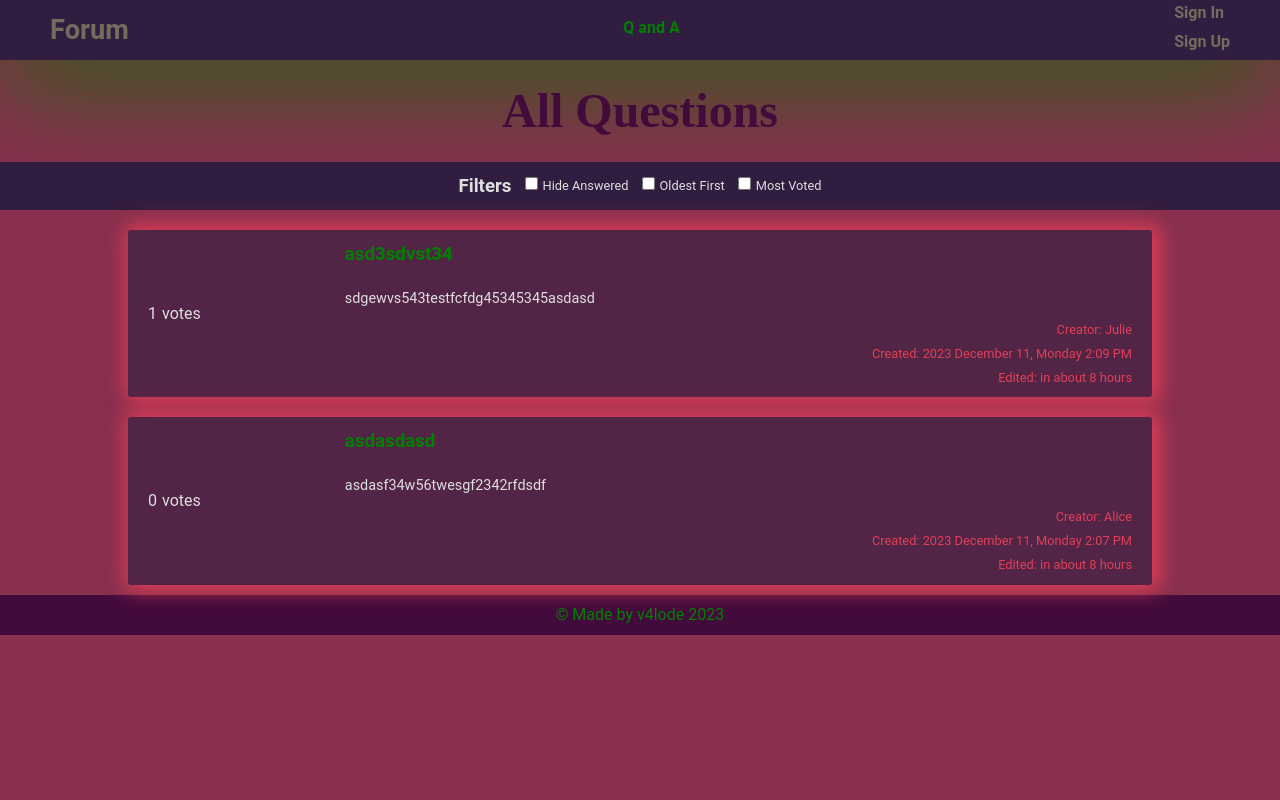
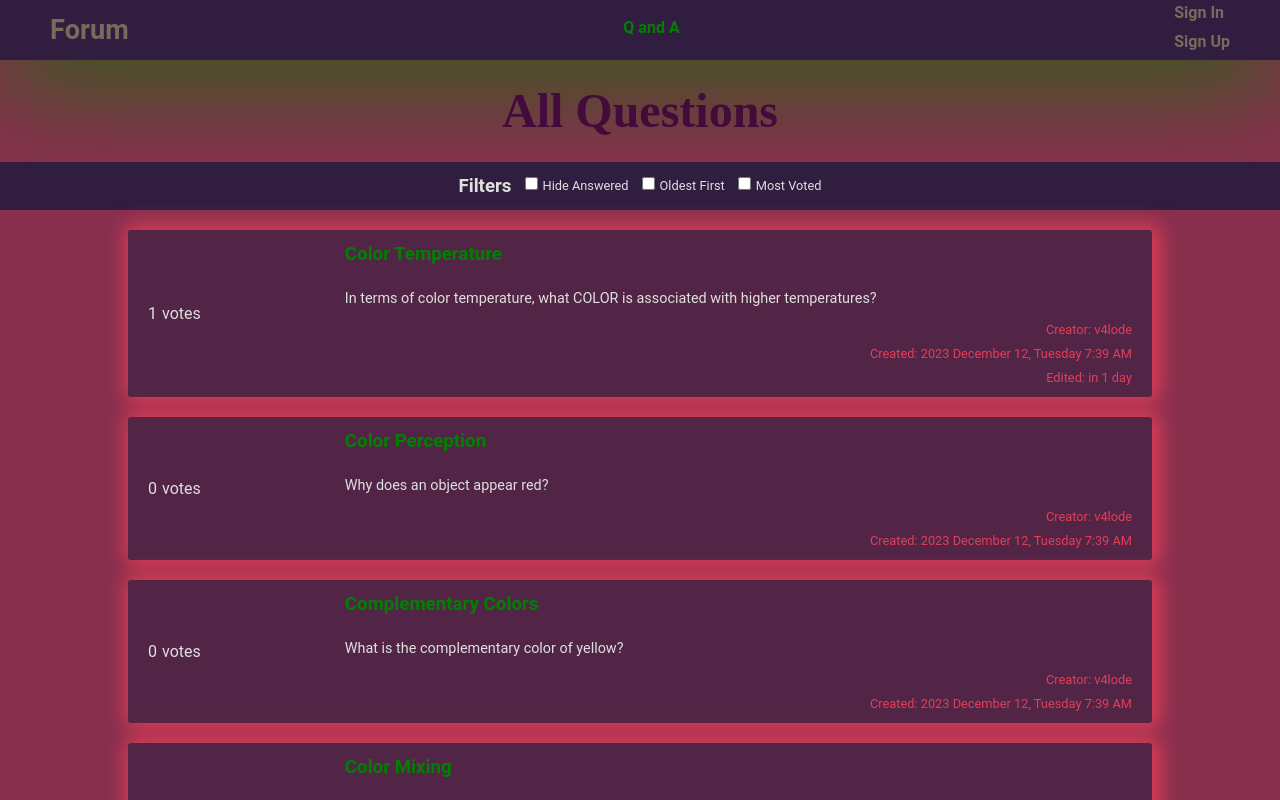
Before and after one commit to nokas90/forum-codeAcademy, a React (Create React App) app: page /questions/allQuestions in a window 1280 px wide. Shown: the top 800 px of the page. Built offline with nearby package versions, Linux system fonts and the light colour scheme; data requests are answered from the project's data file.

Commit message:
final fixes, comment clg, clean code

```diff
--- a/src/components/UI/NavBar.jsx
+++ b/src/components/UI/NavBar.jsx
@@ -47,7 +47,9 @@ const StyledHeader = styled.header`
     color: #dfdfdf;
     > img {
       border-radius:50%;
-      height: 30px;
+      height: 40px;
+      width:40px;
+      object-fit: cover;
     }
   }
   @media (max-width: 768px) {
--- a/src/components/pages/AddQuestion.jsx
+++ b/src/components/pages/AddQuestion.jsx
@@ -8,7 +8,6 @@ import UsersContext from "../../contexts/UserContext";
 import ForumQuestionsContext from "../../contexts/ForumQuestionsContext";
 import FormikInput from "../UI/FormitInput";
 import Typewriter from "../UI/TypeWriter";
-import { FormatDate } from "../helperFunctions/DataManipulation";
 
 
 const StyledAddFormPage = styled.main`
--- a/src/components/pages/AllQuestions.jsx
+++ b/src/components/pages/AllQuestions.jsx
@@ -103,21 +103,11 @@ const AllQuestions = () => {
   const { questions, setQuestions, QuestionsActionTypes } = useContext(ForumQuestionsContext);
   const { answers } = useContext(ForumAnswersContext);
 
-  // State
+  // Filter State
   const [showAnswered, setShowAnswered] = useState(true);
   const [sortOrder, setSortOrder] = useState("desc");
   const [sortCriteria, setSortCriteria] = useState("date");
 
-  // Event Handlers
-  const toggleSortOrder = () => {
-    setSortOrder((prevOrder) => (prevOrder === "desc" ? "asc" : "desc"));
-  };
-
-  const toggleSortCriteria = () => {
-    setSortCriteria((prevCriteria) =>
-      prevCriteria === "date" ? "votes" : "date"
-    );
-  };
 
   useEffect(() => {
     fetch(`http://localhost:8080/questions`)
@@ -129,6 +119,17 @@ const AllQuestions = () => {
         })
       );
   }, []);
+
+  const toggleSortOrder = () => {
+    setSortOrder((prevOrder) => (prevOrder === "desc" ? "asc" : "desc"));
+  };
+
+  const toggleSortCriteria = () => {
+    setSortCriteria((prevCriteria) =>
+      prevCriteria === "date" ? "votes" : "date"
+    );
+  };
+
 
   // Sorting Functions
   const compareDates = (a, b) => {
@@ -156,10 +157,6 @@ const AllQuestions = () => {
     sortCriteria === "date"
       ? filteredAndSortedQuestions.sort(compareDates)
       : filteredAndSortedQuestions.sort(compareVotes);
-
-  useEffect(() => {
-    // code
-  }, []);
 
   return (
     <>
--- a/src/components/pages/EditAnswer.jsx
+++ b/src/components/pages/EditAnswer.jsx
@@ -89,8 +89,8 @@ const EditAnswer = ({ data, setEditClick }) => {
                 value={props.values.answer}
                 id="answer"
                 type="textarea"
-                rows={5}
-                columns={10}
+                rows={8}
+                columns={28}
                 onBlur={props.handleBlur}
                 formik={props}
               />
--- a/src/components/pages/EditQuestion.jsx
+++ b/src/components/pages/EditQuestion.jsx
@@ -54,7 +54,7 @@ const EditQuestion = () => {
     fetch(`http://localhost:8080/questions/${id}`)
       .then((res) => res.json())
       .then((data) => {
-        console.log(data);
+        // console.log(data);
         if (!data.title) {
           // navigate('/');
         }
@@ -90,7 +90,7 @@ const EditQuestion = () => {
               isEdited: true,
               editedDate: new Date().toLocaleString(),
             };
-            console.log(finalValues);
+            // console.log(finalValues);
             setQuestions({
               type: QuestionsActionTypes.edit,
               id: id,
--- a/src/components/pages/Login.jsx
+++ b/src/components/pages/Login.jsx
@@ -64,20 +64,13 @@ const Login = () => {
     initialValues: formValues,
     validationSchema: validationSchema,
     onSubmit: (values) => {
-      // console.log(values);
-
-      // console.log(users);
-      const loggedInUser = users.find(user => user.email === values.email && user.password === values.password);
-      // const loggedInUser = users.find(user => user.email === values.email && bcrypt.compareSync(values.password, user.password));
-
-      // console.log(loggedInUser);
+      const loggedInUser = users.find(user => user.email === values.email && bcrypt.compareSync(values.password, user.password));
 
       if(loggedInUser === undefined) {
         setFailedToLogin(true);
-        console.log('failed to login')
+        // console.log('failed to login')
       } else {
         setLoggedInUser(loggedInUser);
-
         // console.log('logged in')
         navigate('/questions/allQuestions');
       }
--- a/src/data.json
+++ b/src/data.json
@@ -1,50 +1,88 @@
 {
   "questions": [
     {
-      "id": "8a6a1ad5-01a5-413b-b061-020fdfe4c214",
-      "creatorId": "usr1",
-      "createdDate": "2023-12-11T14:07:21.943Z",
-      "creatorName": "Alice",
-      "title": "asdasdasd",
-      "question": "asdasf34w56twesgf2342rfdsdf",
-      "numberOfLikes": 0,
-      "isEdited": true,
-      "editedDate": "12/11/2023, 4:08:54 PM"
+      "id": "396ea789-3e30-4276-bb37-7ad31afdf1f5",
+      "creatorId": "f84df29f-ef13-4fad-aee6-5063f91adbc9",
+      "createdDate": "2023-12-12T07:38:51.398Z",
+      "creatorName": "v4lode",
+      "title": "Primary Colors",
+      "question": "What are the three primary colors in the RGB color model?",
+      "numberOfLikes": 1,
+      "isEdited": false
     },
     {
-      "id": "b3f5c4e9-1d72-46a9-9d6f-8169741231cd",
-      "creatorId": "a3f68801-3408-4362-855b-76066283ff2e",
-      "createdDate": "2023-12-11T14:09:48.406Z",
-      "creatorName": "Julie",
-      "title": "asd3sdvst34",
-      "question": "sdgewvs543testfcfdg45345345asdasd",
+      "id": "3ed2f8d8-99f8-4674-8a04-8f3465f5babe",
+      "creatorId": "f84df29f-ef13-4fad-aee6-5063f91adbc9",
+      "createdDate": "2023-12-12T07:39:09.579Z",
+      "creatorName": "v4lode",
+      "title": "Color Mixing",
+      "question": "When you mix red and blue light, what color do you get?",
+      "numberOfLikes": 0,
+      "isEdited": false
+    },
+    {
+      "id": "be5c647d-2486-43f8-913b-959f36c2c6bb",
+      "creatorId": "f84df29f-ef13-4fad-aee6-5063f91adbc9",
+      "createdDate": "2023-12-12T07:39:22.296Z",
+      "creatorName": "v4lode",
+      "title": "Complementary Colors",
+      "question": "What is the complementary color of yellow?",
+      "numberOfLikes": 0,
+      "isEdited": false
+    },
+    {
+      "id": "8ffc90f2-8e94-43c6-abae-51719df7712e",
+      "creatorId": "f84df29f-ef13-4fad-aee6-5063f91adbc9",
+      "createdDate": "2023-12-12T07:39:34.242Z",
+      "creatorName": "v4lode",
+      "title": "Color Perception",
+      "question": "Why does an object appear red?",
+      "numberOfLikes": 0,
+      "isEdited": false
+    },
+    {
+      "id": "7b7d5410-2ad7-48d1-9810-2711b8aa098d",
+      "creatorId": "f84df29f-ef13-4fad-aee6-5063f91adbc9",
+      "createdDate": "2023-12-12T07:39:47.979Z",
+      "creatorName": "v4lode",
+      "title": "Color Temperature",
+      "question": "In terms of color temperature, what COLOR is associated with higher temperatures?",
       "numberOfLikes": 1,
       "isEdited": true,
-      "editedDate": "12/11/2023, 4:11:34 PM"
+      "editedDate": "12/12/2023, 9:43:30 AM"
     }
   ],
   "answers": [
     {
-      "id": "be9acaf1-b68c-46f7-b4a3-37d03d526efe",
-      "questionId": "8a6a1ad5-01a5-413b-b061-020fdfe4c214",
-      "creatorId": "usr1",
-      "creatorName": "Alice",
-      "answer": "asdasf32wtrw457esgst4asfasf",
+      "id": "260ecc6b-9640-4315-b795-5b645f7a182f",
+      "questionId": "7b7d5410-2ad7-48d1-9810-2711b8aa098d",
+      "creatorId": "a3f68801-3408-4362-855b-76066283ff2e",
+      "creatorName": "Julie",
+      "answer": "Blue\nRed\nGreen",
+      "numberOfLikes": 1,
+      "isEdited": false,
+      "createdDate": "2023-12-12T07:40:30.579Z"
+    },
+    {
+      "id": "5b1bf222-676c-4acc-8c54-f8f49b38cd33",
+      "questionId": "8ffc90f2-8e94-43c6-abae-51719df7712e",
+      "creatorId": "a3f68801-3408-4362-855b-76066283ff2e",
+      "creatorName": "Julie",
+      "answer": "It reflects red light and absorbs other colors.\nIt emits red light.\nIt refracts red light.",
+      "numberOfLikes": 1,
+      "isEdited": false,
+      "createdDate": "2023-12-12T07:40:52.850Z"
+    },
+    {
+      "id": "ef83ee38-05ee-4463-895e-db819ac2ea4c",
+      "questionId": "396ea789-3e30-4276-bb37-7ad31afdf1f5",
+      "creatorId": "a3f68801-3408-4362-855b-76066283ff2e",
+      "creatorName": "Julie",
+      "answer": "1.) Red, Green, Blue.\n2.) Cyan, Magenta, Yellow.\n3.) Orange, Purple, Green.",
       "numberOfLikes": 0,
       "isEdited": true,
-      "createdDate": "2023-12-11T14:07:52.831Z",
-      "editedDate": "12/11/2023, 4:08:41 PM"
-    },
-    {
-      "id": "fa9d33ba-a50c-4a51-8938-2dbb223a6e65",
-      "questionId": "b3f5c4e9-1d72-46a9-9d6f-8169741231cd",
-      "creatorId": "a3f68801-3408-4362-855b-76066283ff2e",
-      "creatorName": "Julie",
-      "answer": "wet43ytgedgsswr3rwar345345",
-      "numberOfLikes": 1,
-      "isEdited": true,
-      "createdDate": "2023-12-11T14:09:59.607Z",
-      "editedDate": "12/11/2023, 4:10:02 PM"
+      "createdDate": "2023-12-12T07:41:17.014Z",
+      "editedDate": "12/12/2023, 9:42:27 AM"
     }
   ],
   "users": [
@@ -79,6 +117,14 @@
       "passwordNormal": "juliePassword1!",
       "password": "$2a$08$MZgMvWx9SVK2cb68p42e9usfk1miOyesq9ywShYj1L8LyqUi0KbUG",
       "profilePic": "https://cdn.pixabay.com/photo/2023/03/30/03/56/graffiti-art-7886746_640.jpg"
+    },
+    {
+      "id": "f84df29f-ef13-4fad-aee6-5063f91adbc9",
+      "userName": "v4lode",
+      "email": "v4lode@gmail.com",
+      "passwordNormal": "v4lodePassword1!",
+      "password": "$2a$08$mnXzdiwrACI9s4lqtr6EpeAcBGnBStUuJiAm1Zm5aSfZ7CUKSrxLW",
+      "profilePic": "https://cdn.pixabay.com/photo/2020/01/14/09/20/anonym-4764566_640.jpg"
     }
   ]
 }
```
Also changed, not shown: src/components/pages/AddAnswer.jsx (+4 -7 lines), src/components/pages/Register.jsx (+3 -4 lines).
